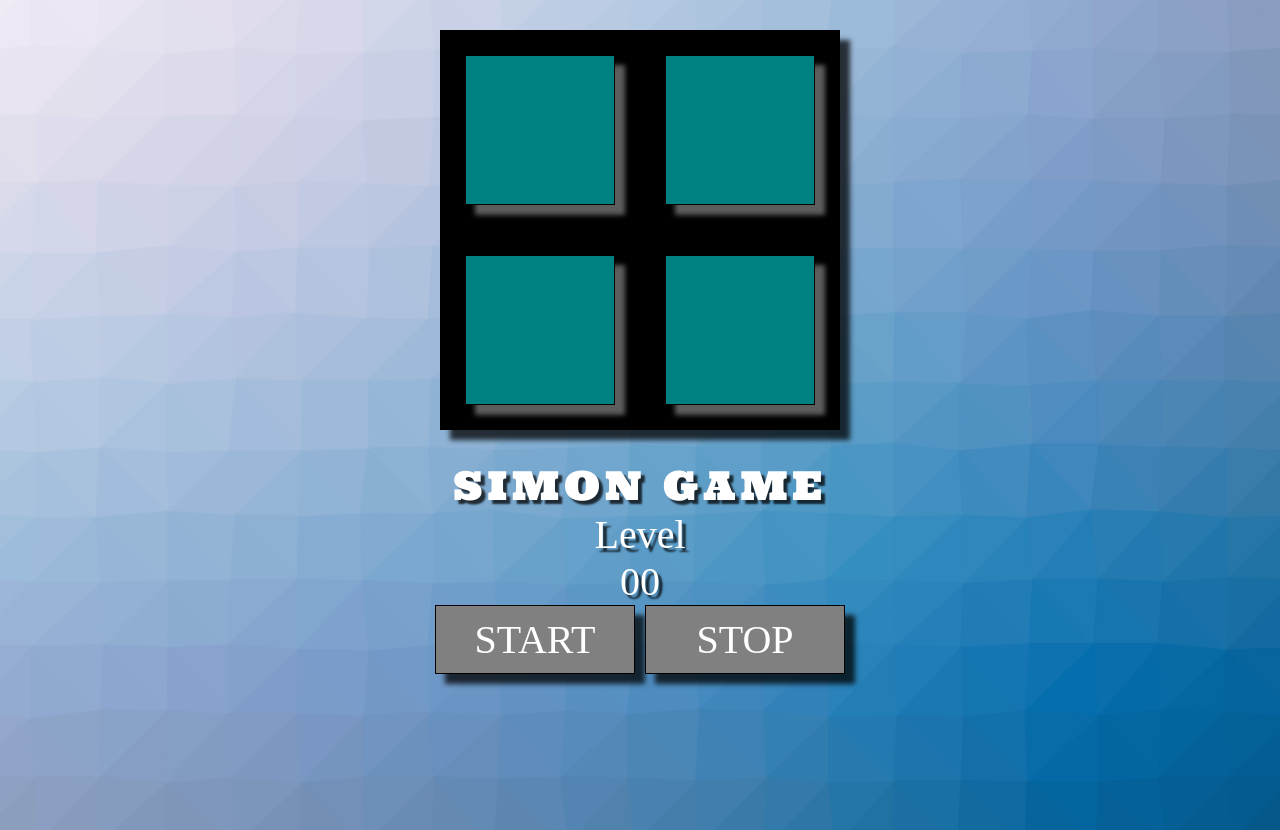
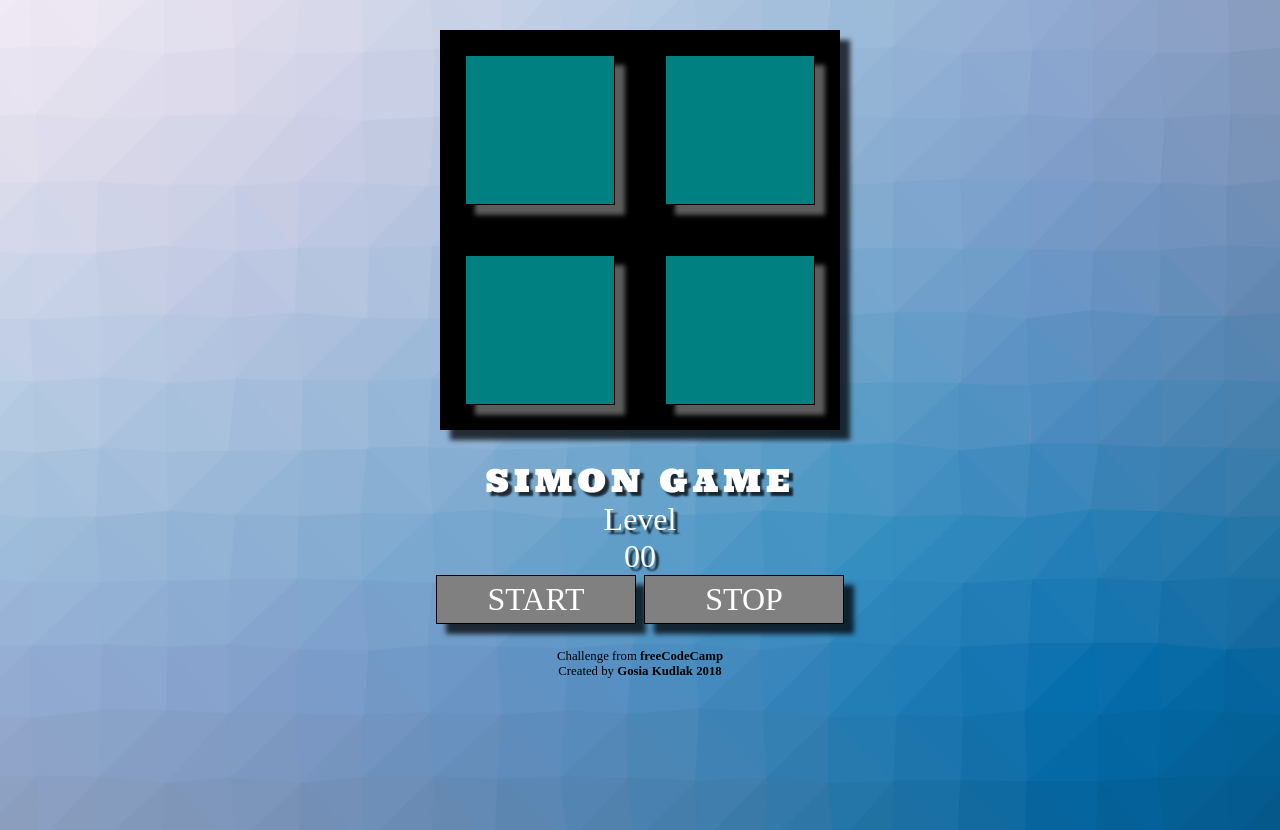
Before and after one commit to Project-web-2018-01/Simon-game, a website: page index.html in a window 1280 px wide. Drawn offline with nearby package versions, Linux system fonts and the light colour scheme.

Commit message:
Add new winner level and footer

```diff
--- a/css/style.css
+++ b/css/style.css
@@ -12,7 +12,7 @@ body {
 	height: 100vh;
 	text-align: center;
 	justify-content: center;
-	font-size: 2.5rem;
+	font-size: 2rem;
 }
 .container {
 	height: 400px;
@@ -49,7 +49,7 @@ body {
 	background-color: green;
 }
 .controls {
-	margin-top: 30px;
+	margin-top: 5px;
 }
 .title {
 	font-family: 'Ultra', serif;
@@ -69,7 +69,7 @@ p {
 	width: 200px;
 	border: 1px solid black;
 	display:inline-block;
-	padding: 10px 20px;
+	padding: 5px 10px;
 	background-color: grey;
 	-webkit-box-shadow: 10px 10px 5px 0px rgba(0,0,0,0.75);
 	-moz-box-shadow: 10px 10px 5px 0px rgba(0,0,0,0.75);
@@ -80,6 +80,18 @@ p {
 	cursor: pointer;
 	color: black;
 }
+.footer {
+	text-align: center;
+	font-size: 0.8rem;
+	margin-top: 25px;
+	text-shadow: none;
+	color: black;
+}
+.footer a {
+	text-decoration: none;
+	color: black;
+	font-weight: bolder;
+}
 .opacity {
 	opacity: 1.0;
 }
--- a/index.html
+++ b/index.html
@@ -25,6 +25,9 @@
         <div class="start-btn">START</div>
         <div class="stop-btn">STOP</div>
     </div>
+
+    <p class="footer">Challenge from <a href="www.freecodecamp.org/challenges/build-a-simon-game">freeCodeCamp</a><br>Created by <a href="https://github.com/mkudlak">Gosia Kudlak 2018</a>
+    </p>
     <script src="https://code.jquery.com/jquery-3.2.1.slim.min.js" integrity="sha384-KJ3o2DKtIkvYIK3UENzmM7KCkRr/rE9/Qpg6aAZGJwFDMVNA/GpGFF93hXpG5KkN"
         crossorigin="anonymous"></script>
     <script src="https://cdnjs.cloudflare.com/ajax/libs/popper.js/1.12.9/umd/popper.min.js" integrity="sha384-ApNbgh9B+Y1QKtv3Rn7W3mgPxhU9K/ScQsAP7hUibX39j7fakFPskvXusvfa0b4Q"
--- a/js/script.js
+++ b/js/script.js
@@ -1,3 +1,4 @@
+//challenge from https://www.freecodecamp.org/challenges/build-a-simon-game
 
 var userSeq = [];
 var simonSeq = [];
@@ -95,7 +96,7 @@ function userSequence() {
     error = false;
     simonSequence();
   }
-  if(userSeq.length == 20) {
+  if(userSeq.length == 25) {
     alert("You are the winner!");
     resetGame();
   }
```
